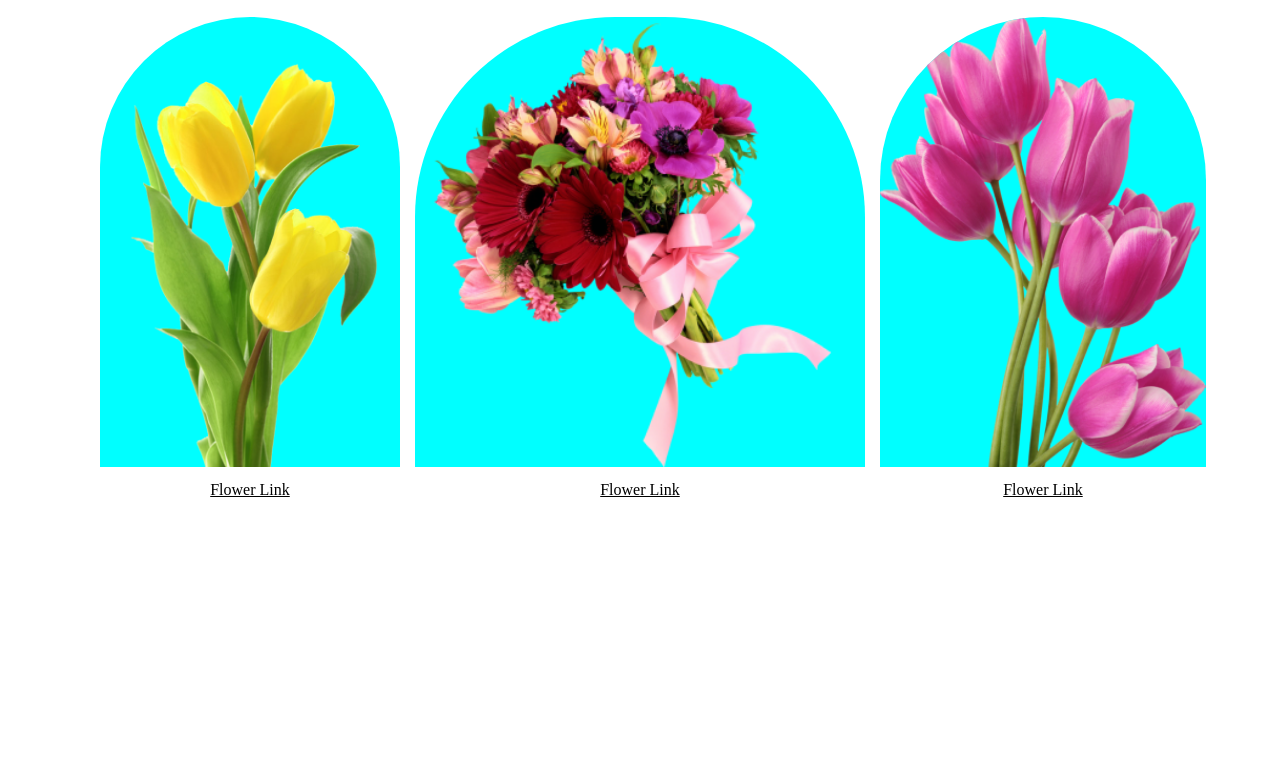
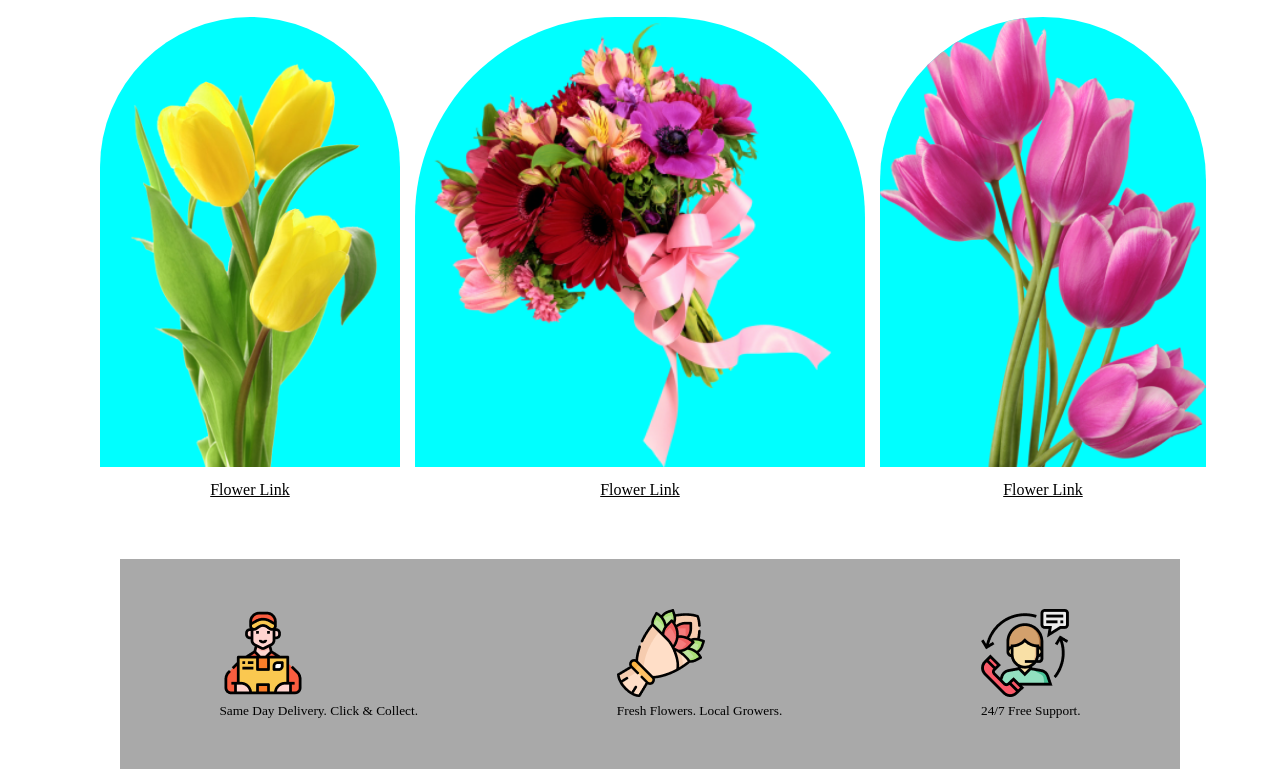
Before and after one commit to Tawkir711/flower-shop-website, a plain HTML site: page flower-shop-assignment-main/index.html in a window 1280 px wide. Shown: the part 734-1503 px from the top of the page. Before the commit the page ends 1233 px from the top, so only its background shows below. Drawn offline with Linux system fonts and the light colour scheme.

Commit message:
added div

```diff
--- a/flower-shop-assignment-main/index.html
+++ b/flower-shop-assignment-main/index.html
@@ -37,6 +37,27 @@
                 </div>
             </div>
         </section>
+        <div class="deli">
+
+            <div class="box">
+                <div class="by">
+                    <img  src="./Flower Asset/Group 57.png" alt="">
+                    <p><small>Same Day Delivery.
+                         Click & Collect.</small></p>
+                </div>
+                <div class="by">
+                    <img   src="./Flower Asset/Group 58.png" alt="">
+                    <p><small>Fresh Flowers. Local Growers.</small></p>
+                </div>
+                <div class="by">
+                <img  src="./Flower Asset/Group 59.png" alt="">
+                <p><small>24/7 Free Support.</small></p>
+            </div>
+
+
+            </div>
+
+        </div>
 
     </header>
     <main>
--- a/flower-shop-assignment-main/styles/index.css
+++ b/flower-shop-assignment-main/styles/index.css
@@ -2,6 +2,9 @@
     margin: 0px ;
     padding: 0px;
 }
+/*
+first section
+*/
 .first{
     width: 100%;
     display: flex;
@@ -28,6 +31,9 @@
     margin-top: 20px;
 
 }
+/*
+heading style
+*/
 .hd{
     text-align: center;
     margin-top: 120px;
@@ -37,7 +43,11 @@
     color: gray;
     text-align: center;
     margin-bottom: 20px;
-}.yellow{
+}
+/*
+img style
+*/
+.yellow{
     background-color: aqua;
     border-radius: 200px 200px 0px 0px;
 
@@ -56,3 +66,16 @@
     padding-top: 10px;
     text-align: center;
 }
+/*
+box item style
+ */
+.box{
+    display: flex;
+    justify-content: space-around;
+    background-color: darkgray;
+    margin-left: 120px;
+    margin-right: 100px;
+    margin-top: 60px;
+    padding-top: 50px;
+    padding-bottom: 50px;
+}
```
